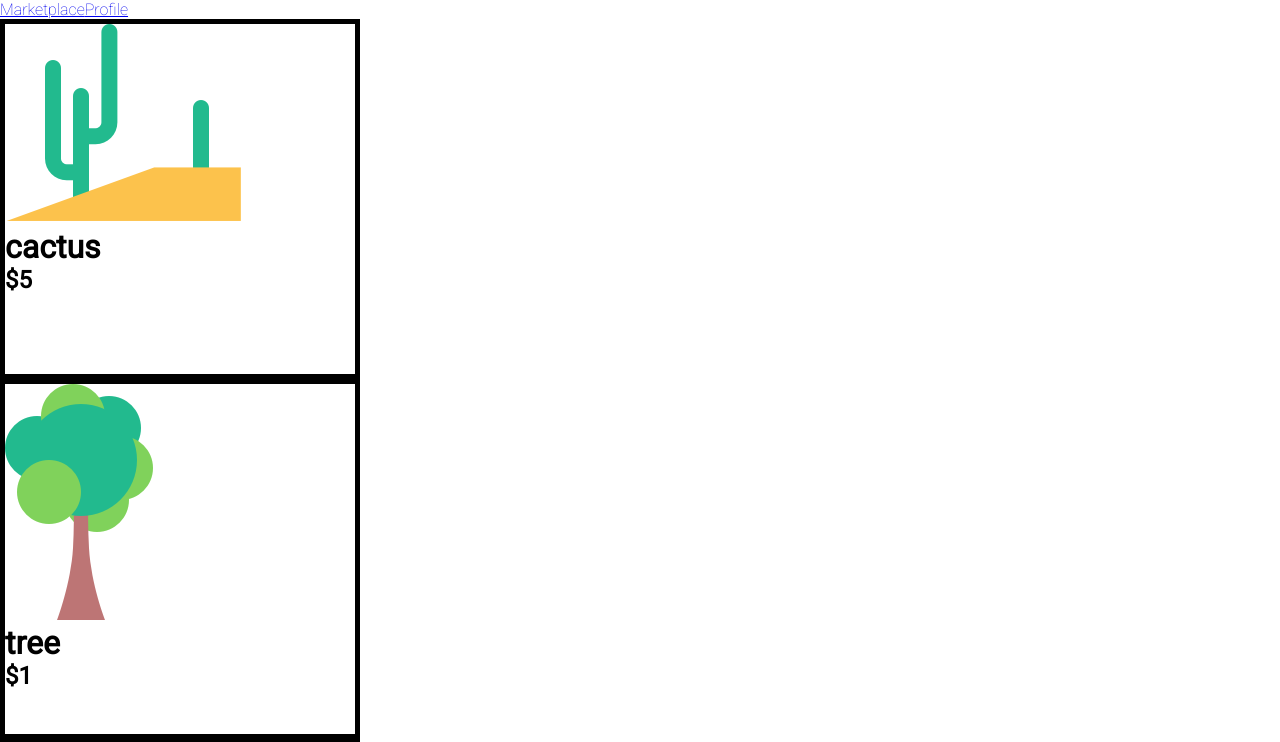
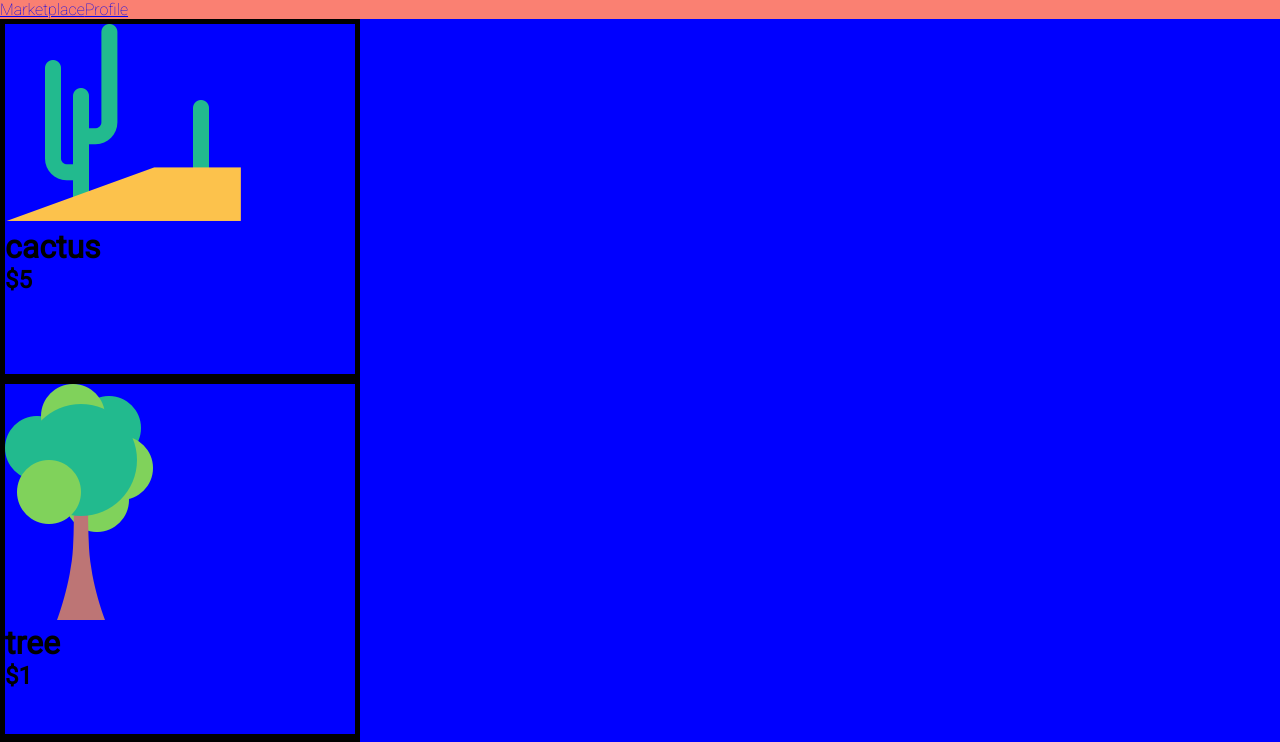
Before and after one commit to husheric/LeafbitWeb, a React (Create React App) app in the folder frontend/: page / in a window 1280 px wide. Shown: the top 742 px of the page. Built offline with nearby package versions, Linux system fonts and the light colour scheme.

Commit message:
import stylesheets

```diff
--- a/frontend/src/App.js
+++ b/frontend/src/App.js
@@ -2,12 +2,13 @@ import React, { Component } from 'react';
 import { Link, Route, Switch } from 'react-router-dom';
 import Homepage from './Components/Homepage';
 import Marketplace from './Components/Marketplace';
+import './stylesheets/nav.css';
 
 class App extends Component {
   render() {
     return (
       <div>
-        <nav>
+        <nav className="sidebar">
           <Link to="/">Marketplace</Link>
           <Link to="/profile">Profile</Link>
         </nav>
--- a/frontend/src/Components/Marketplace.jsx
+++ b/frontend/src/Components/Marketplace.jsx
@@ -1,6 +1,7 @@
 import React, { Component } from 'react';
 import SeedComponent from './SeedComponent';
 import Modal from 'react-modal';
+import '../stylesheets/marketplace.css';
 
 /*
 	____TODOS____
@@ -55,7 +56,7 @@ class Marketplace extends Component {
 	render() {
 		console.log(this.state)
 		return (
-			<div>
+			<div className="marketplace-container">
 				{this.seeds.map(seed => (
 					<SeedComponent
 						seed={seed}
@@ -69,7 +70,7 @@ class Marketplace extends Component {
 					>
 						<button onClick={this.handleCloseModal}>Close</button>
 						<form onSubmit={this.handleSubmit} >
-	          	Donation: $<input type='number' min='0.00' step='0.01' value={this.state.seed.paymentAmount} onChange={this.handlePaymentChange}/>
+							Donation: $<input type='number' min='0.00' step='0.01' value={this.state.seed.paymentAmount} onChange={this.handlePaymentChange} />
 							<input type='submit' value='buy' />
 							<input type='submit' value='gift' />
 						</form>
--- a/frontend/src/index.js
+++ b/frontend/src/index.js
@@ -1,7 +1,7 @@
 import React from 'react';
 import ReactDOM from 'react-dom';
 import { BrowserRouter } from 'react-router-dom';
-import './index.css';
+import './stylesheets/index.css';
 import App from './App';
 import registerServiceWorker from './registerServiceWorker';
 
--- /dev/null
+++ b/frontend/src/stylesheets/marketplace.css
@@ -0,0 +1,5 @@
+/* MARKETPLACE CONTAINER */
+
+.marketplace-container {
+    background-color: blue;
+}
--- /dev/null
+++ b/frontend/src/stylesheets/nav.css
@@ -0,0 +1,5 @@
+/* SIDE NAVIGATION BAR */
+
+.sidebar {
+    background-color: salmon;
+}
```
Also changed, not shown: frontend/src/App.css (deleted, +0 -28 lines), frontend/src/stylesheets/App.css (added), frontend/src/stylesheets/index.css (renamed from frontend/src/index.css). Lines whose indentation alone changed are shown as unchanged.
